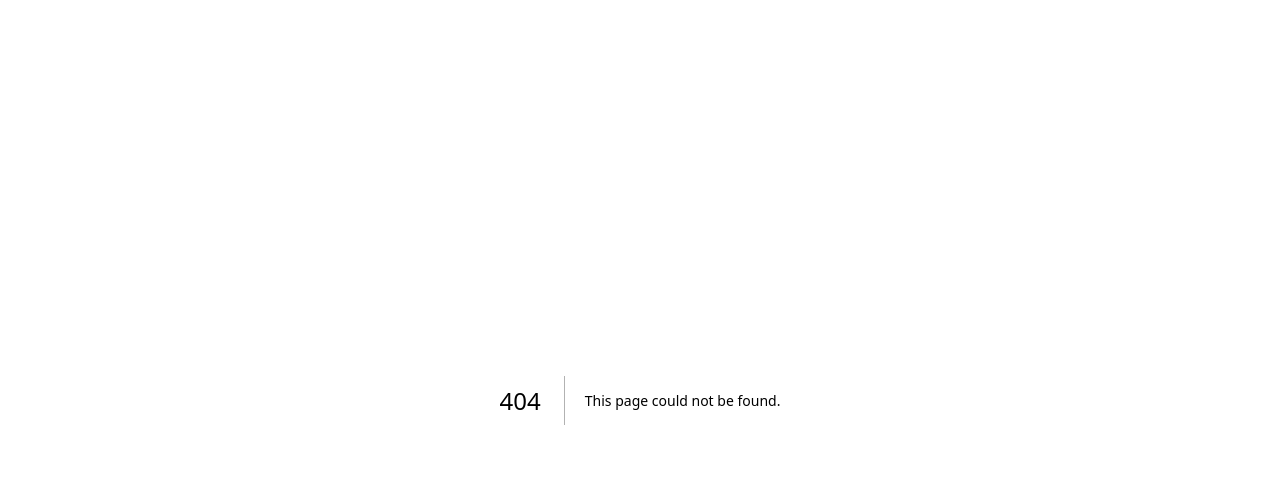
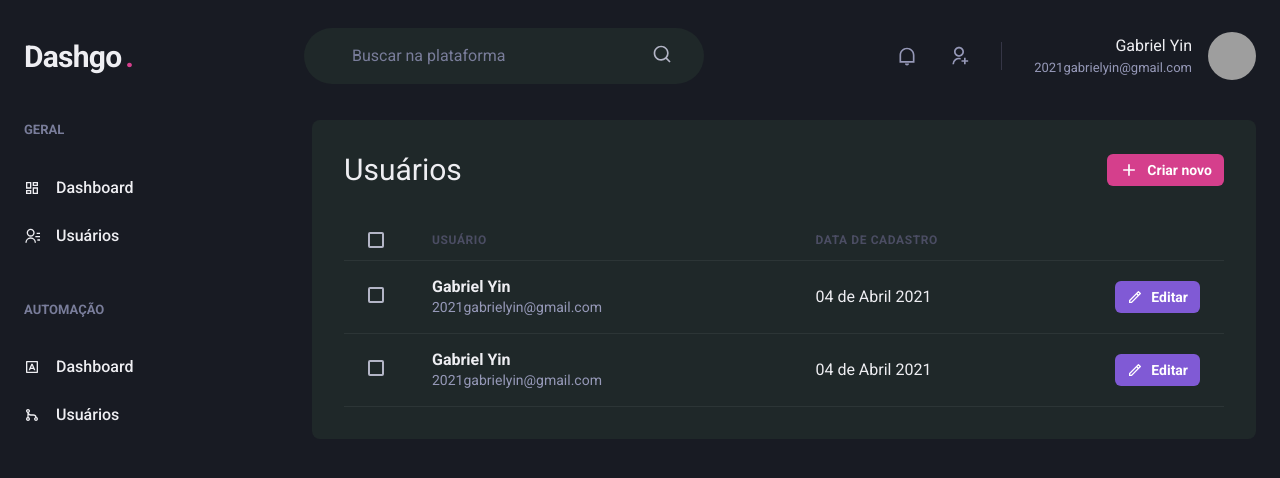
Before and after one commit to gabrielyin/dashgo-ChakraUI, a Next.js app: page /users in a window 1280 px wide. Before the commit this address had no page. Shown: the top 478 px of the page. Built offline with nearby package versions, Linux system fonts and the light colour scheme; grey boxes are pictures that could not be loaded.

Commit message:
lista de usuarios

```diff
--- a/package.json
+++ b/package.json
@@ -16,9 +16,11 @@
     "@types/node": "18.15.11",
     "@types/react": "18.0.34",
     "@types/react-dom": "18.0.11",
+    "apexcharts": "^3.37.3",
     "framer-motion": "^10.11.2",
     "next": "13.3.0",
     "react": "18.2.0",
+    "react-apexcharts": "^1.4.0",
     "react-dom": "18.2.0",
     "react-icons": "^4.8.0",
     "typescript": "5.0.4"
--- /dev/null
+++ b/src/pages/users/index.tsx
@@ -0,0 +1,150 @@
+import { Header } from "@/components/Header";
+import { SideBar } from "@/components/Sidebar";
+import { Box, Button, Checkbox, Flex, Heading, Icon, Table, Tbody, Td, Text, Th, Thead, Tr } from "@chakra-ui/react";
+import { RiAddLine, RiPencilLine } from "react-icons/ri";
+
+export default function UserList() {
+    return (
+        <Box>
+            <Header />
+            <Flex
+                w='100%'
+                my='6'
+                maxWidth={1400}
+                mx='auto'
+                px='6'
+            >
+                <SideBar />
+
+                <Box
+                    flex='1'
+                    borderRadius={8}
+                    bg='gray.800'
+                    p='8'
+                >
+                    <Flex
+                        mb='8'
+                        justify='space-between'
+                        align='center'
+                    >
+                        <Heading
+                            size='lg'
+                            fontWeight='normal'
+                        >
+                            Usuários
+                        </Heading>
+                        <Button
+                            as='a'
+                            size='sm'
+                            fontSize='sm'
+                            colorScheme="pink"
+                            leftIcon={<Icon as={RiAddLine} fontSize='20' />}
+                        >
+                            Criar novo
+                        </Button>
+                    </Flex>
+
+                    <Table
+                        colorScheme="whiteAlpha"
+                    >
+                        <Thead>
+                            <Tr>
+                                <Th
+                                    px='6'
+                                    color='gray.300'
+                                    width='8'
+                                >
+                                    <Checkbox
+                                        colorScheme="pink"
+                                    />
+                                </Th>
+                                <Th>
+                                    Usuário
+                                </Th>
+                                <Th>
+                                    Data de cadastro
+                                </Th>
+                                <Th width='8'></Th>
+                            </Tr>
+                        </Thead>
+                        <Tbody>
+                            <Tr>
+                                <Td px='6'>
+                                    <Checkbox
+                                        colorScheme="pink"
+                                    />
+                                </Td>
+                                <Td>
+                                    <Box>
+                                        <Text
+                                            fontWeight='bold'
+                                        >
+                                            Gabriel Yin
+                                        </Text>
+                                        <Text
+                                            fontSize='sm'
+                                            color='gray.300'
+                                        >
+                                            2021gabrielyin@gmail.com
+                                        </Text>
+                                    </Box>
+                                </Td>
+                                <Td>
+                                    04 de Abril 2021
+                                </Td>
+                                <Td>
+                                    <Button
+                                        as='a'
+                                        size='sm'
+                                        fontSize='sm'
+                                        colorScheme="purple"
+                                        leftIcon={<Icon as={RiPencilLine} fontSize='16' />}
+                                    >
+                                        Editar
+                                    </Button>
+                                </Td>
+                            </Tr>
+                            <Tr>
+                                <Td px='6'>
+                                    <Checkbox
+                                        colorScheme="pink"
+                                    />
+                                </Td>
+                                <Td>
+                                    <Box>
+                                        <Text
+                                            fontWeight='bold'
+                                        >
+                                            Gabriel Yin
+                                        </Text>
+                                        <Text
+                                            fontSize='sm'
+                                            color='gray.300'
+                                        >
+                                            2021gabrielyin@gmail.com
+                                        </Text>
+                                    </Box>
+                                </Td>
+                                <Td>
+                                    04 de Abril 2021
+                                </Td>
+                                <Td>
+                                    <Button
+                                        as='a'
+                                        size='sm'
+                                        fontSize='sm'
+                                        colorScheme="purple"
+                                        leftIcon={<Icon as={RiPencilLine} fontSize='16' />}
+                                    >
+                                        Editar
+                                    </Button>
+                                </Td>
+                            </Tr>
+                        </Tbody>
+
+                    </Table>
+                </Box>
+            </Flex>
+        </Box>
+    )
+}
```
Also changed, not shown: src/pages/dashboard.tsx (+72 -1 lines), 1 other file (tests, documents, lock files or other folders).
